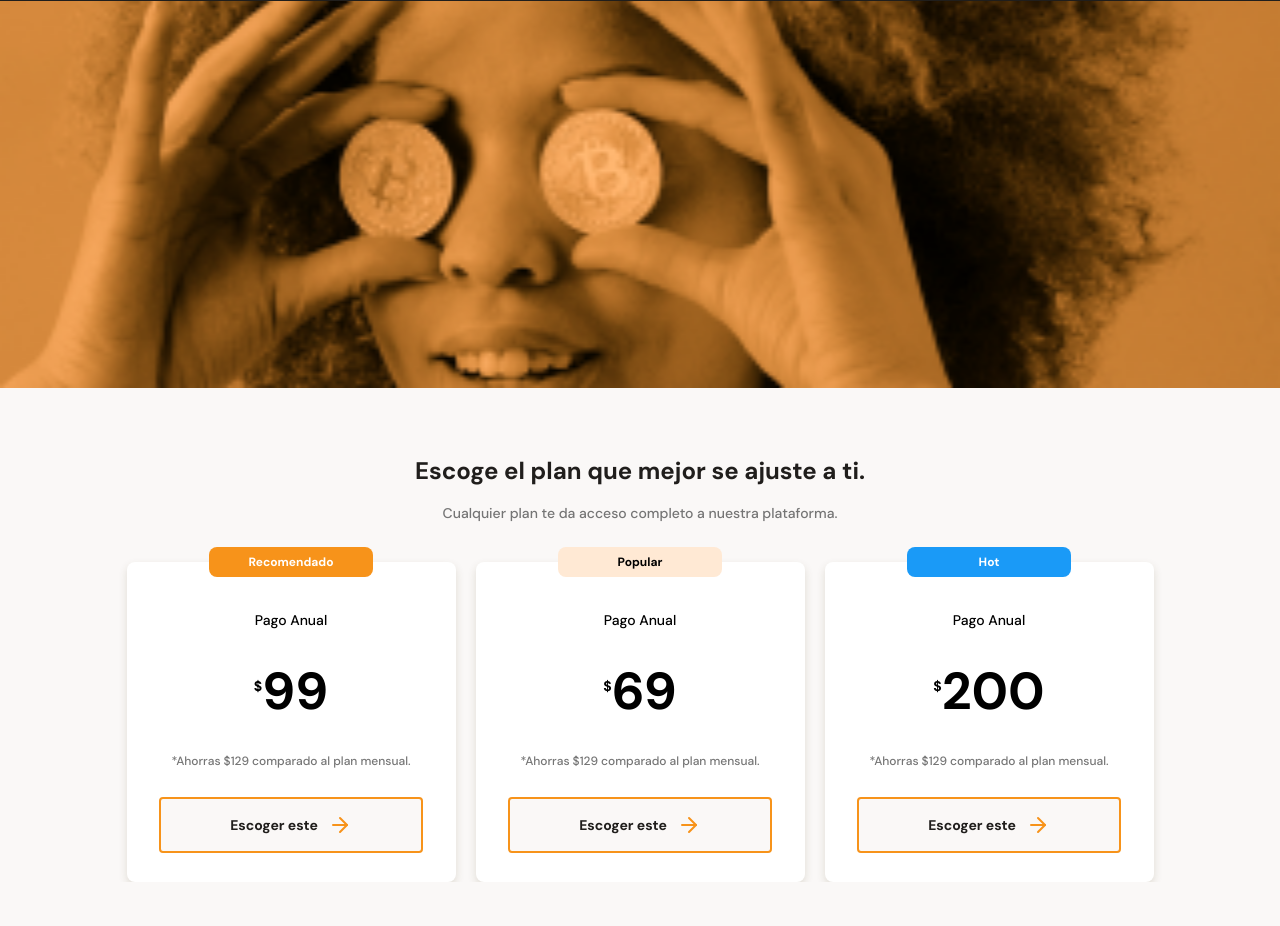
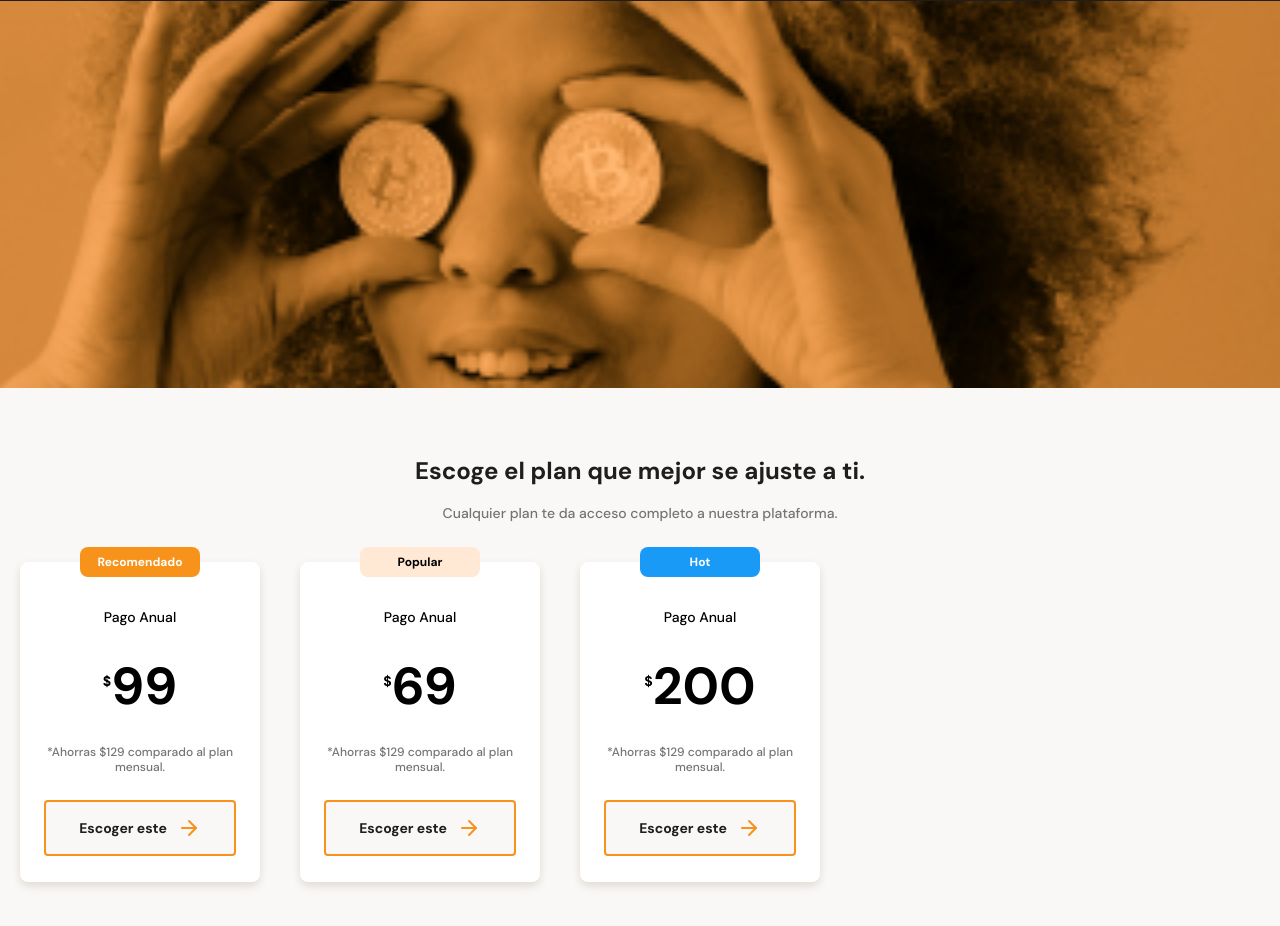
Before and after one commit to AndresVergara28/Batabit-mobileFirst, a plain HTML site: page index.html in a window 1280 px wide. Shown: the part 2056-2982 px from the top of the page. Drawn offline with Linux system fonts and the light colour scheme.

Commit message:
corrigiendo overflow

```diff
--- a/styles/styles.css
+++ b/styles/styles.css
@@ -326,7 +326,7 @@ main {
 
 .main-benefits-list-item {
   position: relative;
-  width: 280px;
+  width: 100%px;
   min-width: 280px;
   height: 152px;
   background-color: var(--warm-black-1);
@@ -424,13 +424,13 @@ main {
 
 .main-plans-list-container {
   position: relative;
+  display: flex;
   width: 100%;
-  height: auto;
+  height: 400px;
   min-height: 320px;
-  display: flex;
-  justify-content: center;
-  align-items: center;
+  margin: 0 auto;
   overflow-x: scroll;
+  scroll-snap-type: x proximity;
   overscroll-behavior-x: contain;
 }
 
@@ -441,16 +441,14 @@ main {
   justify-content: space-evenly;
   padding-top: 2rem;
   align-items: center;
-  width: 329px;
-  min-width: 220px;
-  margin-left: 2rem;
+  min-width: 240px;
+  max-width: 329px;
+  height: 320px;
   min-height: 250px;
-  height: 320px;
   background-color: var(--just-white);
   border-radius: 8px;
   box-shadow: 0 4px 8px 0px #59491e29;
-  margin: 4rem 1rem 0 1rem ;
-  scroll-snap-align: center;
+  margin: 4rem 2rem 0 2rem ;
 }
 
 .main-plans-list-container .list-item-headline {
```
